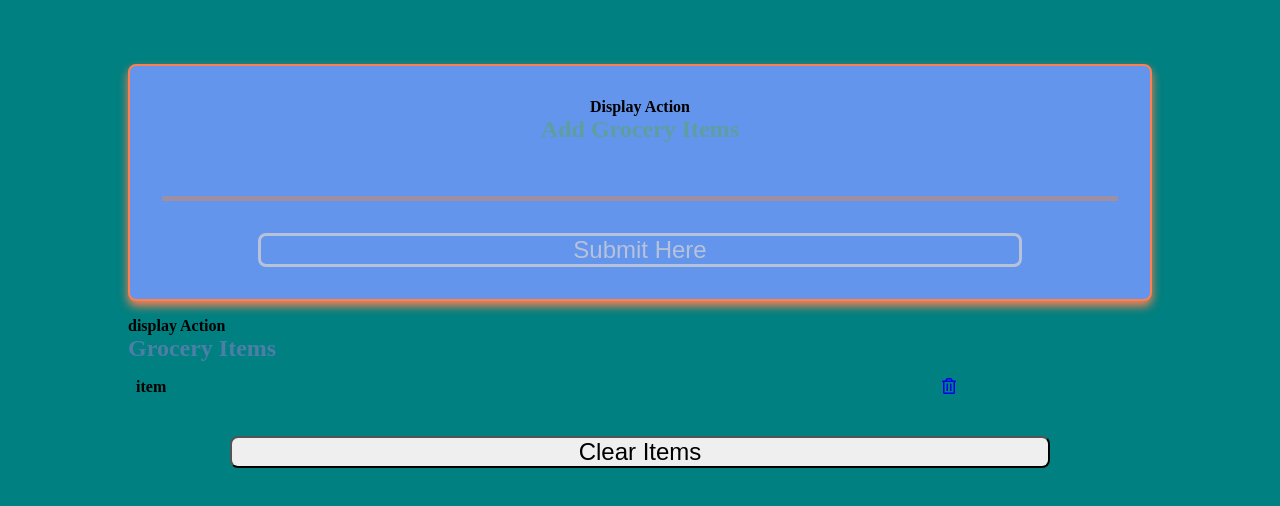
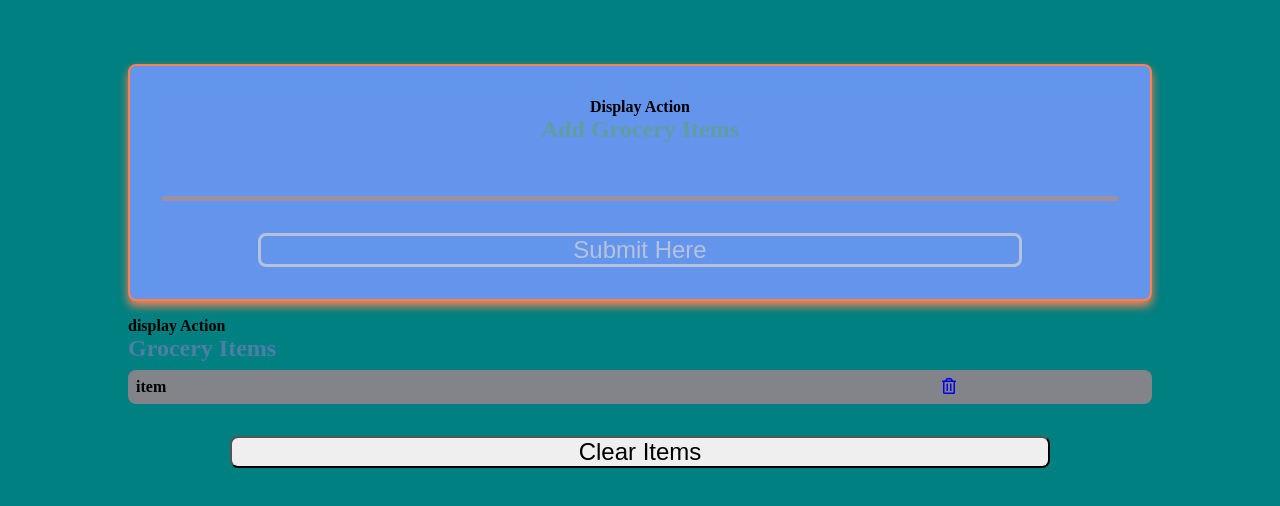
Before and after one commit to garciaedy/GroceryList, a plain HTML site: page index.html in a window 1280 px wide. In both pictures the pointer is over the element "item". Drawn offline with Linux system fonts and the light colour scheme.

Commit message:
added hover

```diff
--- a/main.css
+++ b/main.css
@@ -83,3 +83,6 @@ text-transform: capitalize;
  transition: all 1s ease;
  margin:0.5rem 0;
 }
+.grocery-item:hover{
+background:#828489;
+}
```
